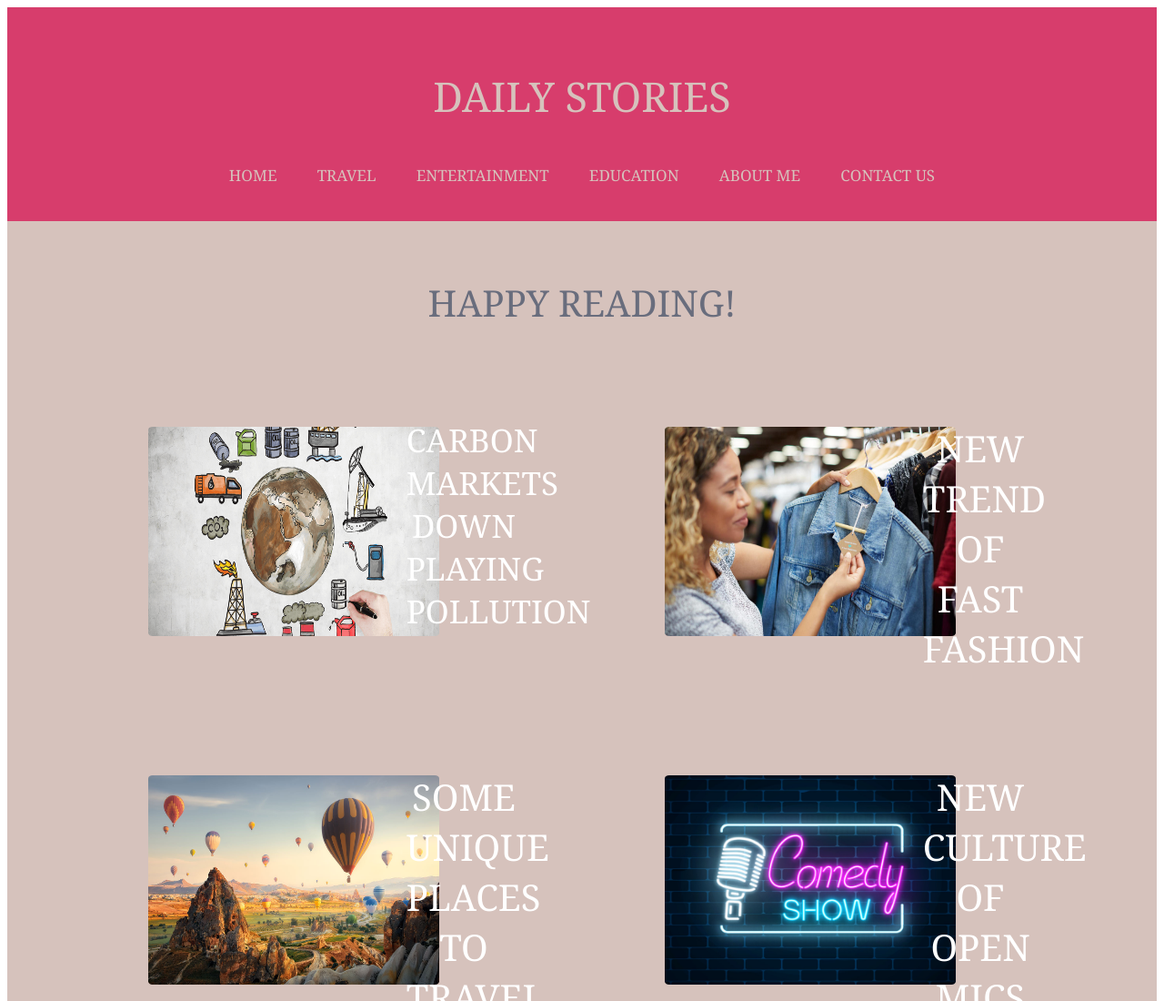
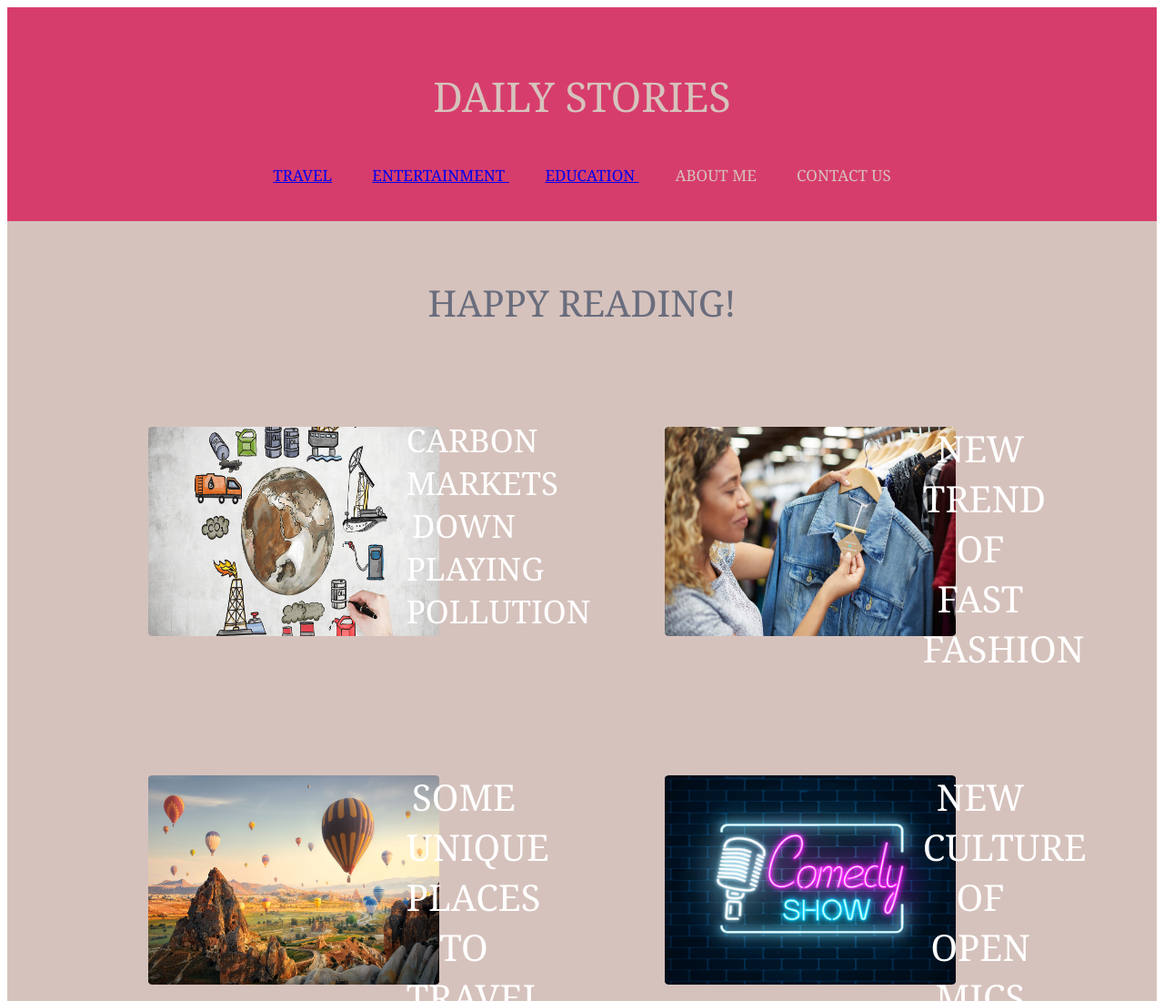
Before and after one commit to AlankrtiAggrwal/Myblog, a plain HTML site: page index.html in a window 1280 px wide. Shown: the top 1100 px of the page at 91% size. Drawn offline with Linux system fonts and the light colour scheme.

Commit message:
Update index.html

```diff
--- a/index.html
+++ b/index.html
@@ -11,10 +11,10 @@
 <body>
     <div class="top"><center>
         <br> <p style="font-size:45px;">DAILY STORIES </p>
-        <p style="font-size: 17px"> HOME &nbsp;&nbsp;&nbsp;&nbsp;&nbsp;&nbsp&nbsp;&nbsp
-           TRAVEL  &nbsp;&nbsp;&nbsp&nbsp;&nbsp;&nbsp;&nbsp;&nbsp
-           ENTERTAINMENT &nbsp;&nbsp;&nbsp;&nbsp;&nbsp;&nbsp&nbsp;&nbsp
-          EDUCATION &nbsp;&nbsp;&nbsp&nbsp;&nbsp;&nbsp;&nbsp;&nbsp
+        <p style="font-size: 17px">
+           <a href="pol" target="_blank">TRAVEL</a>  &nbsp;&nbsp;&nbsp&nbsp;&nbsp;&nbsp;&nbsp;&nbsp
+            <a href="fashion"> ENTERTAINMENT </a>&nbsp;&nbsp;&nbsp;&nbsp;&nbsp;&nbsp&nbsp;&nbsp
+            <a href="pol">EDUCATION </a>&nbsp;&nbsp;&nbsp&nbsp;&nbsp;&nbsp;&nbsp;&nbsp
            ABOUT ME &nbsp;&nbsp;&nbsp&nbsp;&nbsp;&nbsp;&nbsp;&nbsp
             CONTACT US</p></center>
         <br>
```
